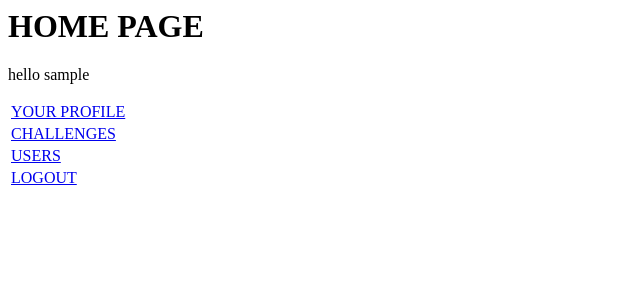
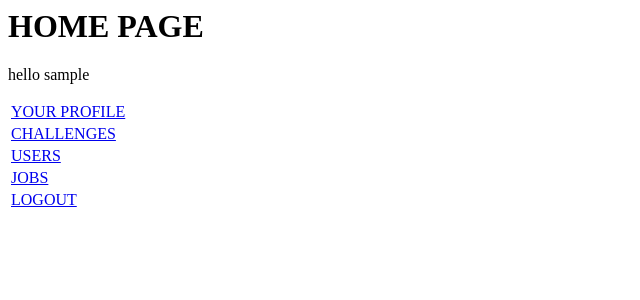
Before and after one commit to modanhan/cpsc471, a Django app: page /home/ in a window 1280 px wide. Shown: the top 300 px of the page, without its empty margins (0-640 px from the left). Run offline with Django 3.2, Linux system fonts and the light colour scheme; the visitor is signed in with stand-in values (Sample User, id 1).

Commit message:
added link to jobs

```diff
--- a/mysite/home/templates/home/index.html
+++ b/mysite/home/templates/home/index.html
@@ -32,6 +32,10 @@
                 <td> <a href="/user/">USERS</a> </td>
             </tr>
 
+            <tr>
+                <td> <a href="/job/">JOBS</a> </td>
+            </tr>
+
             {% if user.id != None %}
                 <tr>
                     <td> <a href="/accounts/logout/">LOGOUT</a> </td>
```
Also changed, not shown: dasdasdas.txt (deleted).
